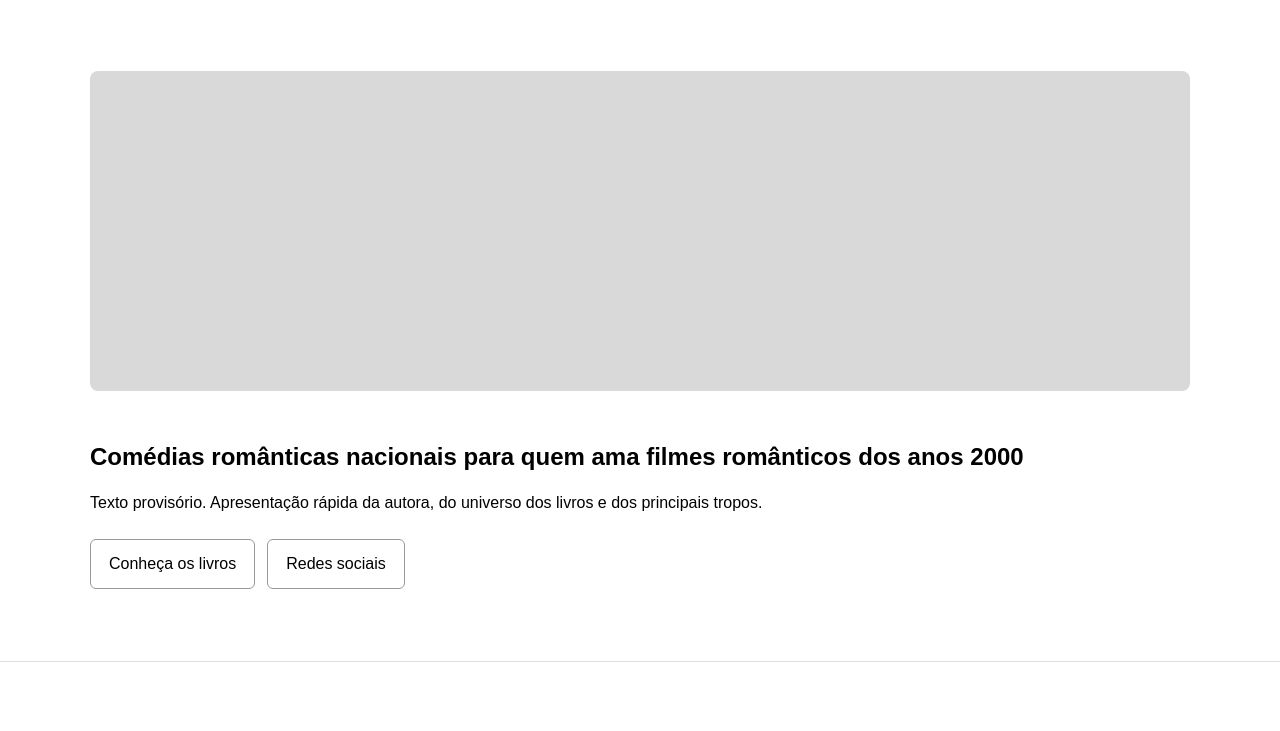
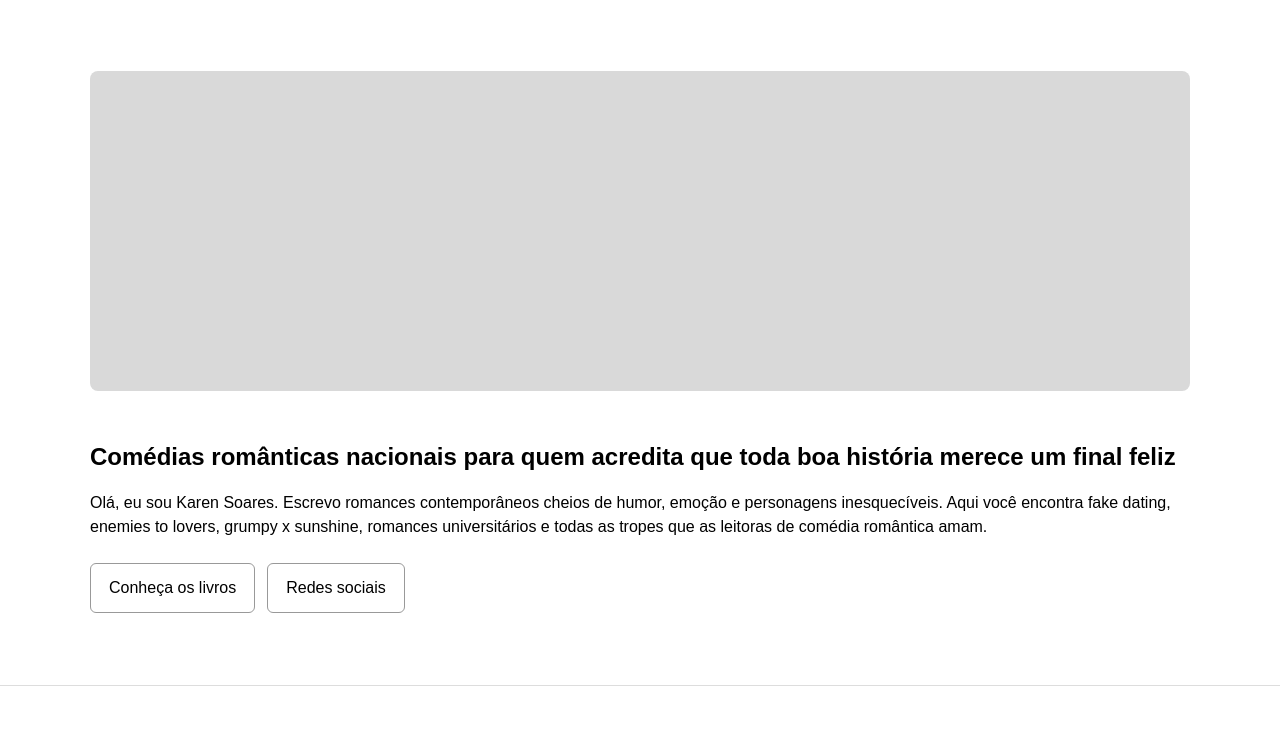
Before and after one commit to saraliivia19-prog/Karen-Soares-Escritora, a plain HTML site: page index.html in a window 1280 px wide. Shown: the part 58-789 px from the top of the page. Drawn offline with Linux system fonts and the light colour scheme.

Commit message:
Update index.html

```diff
--- a/index.html
+++ b/index.html
@@ -221,12 +221,11 @@ footer{
         <br><br>
 
         <h1>
-            Comédias românticas nacionais para quem ama filmes românticos dos anos 2000
+            Comédias românticas nacionais para quem acredita que toda boa história merece um final feliz
         </h1>
 
         <p>
-            Texto provisório. Apresentação rápida da autora,
-            do universo dos livros e dos principais tropos.
+            Olá, eu sou Karen Soares. Escrevo romances contemporâneos cheios de humor, emoção e personagens inesquecíveis. Aqui você encontra fake dating, enemies to lovers, grumpy x sunshine, romances universitários e todas as tropes que as leitoras de comédia romântica amam.
         </p>
 
         <div class="cta-group">
```
